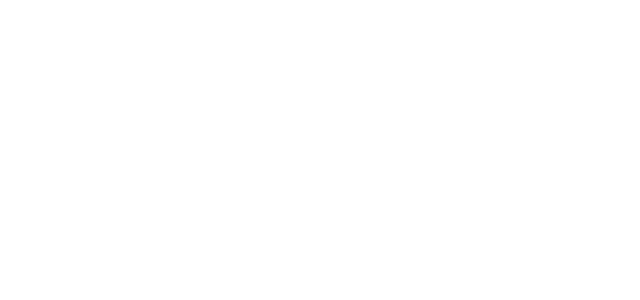
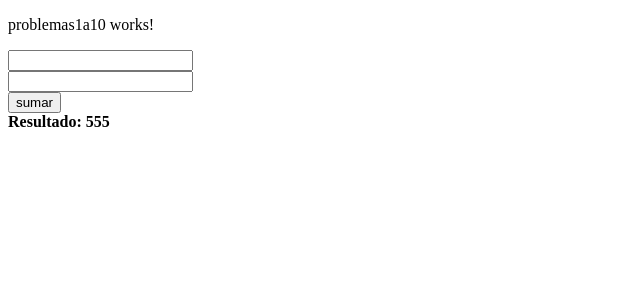
Before and after one commit to FranciscoFrontEndDeveloper/100-problemas-con-RxJs, an Angular app: page / in a window 1280 px wide. Shown: the top 300 px of the page, without its empty margins (0-640 px from the left). Built offline with nearby package versions, Linux system fonts and the light colour scheme.

Commit message:
componente problemas 1 al 10 creado y declarado

```diff
--- a/src/app/app.component.html
+++ b/src/app/app.component.html
@@ -1,2 +1,3 @@
+<app-problemas1a10></app-problemas1a10>
 
 <router-outlet></router-outlet>
--- a/src/app/app.module.ts
+++ b/src/app/app.module.ts
@@ -3,6 +3,7 @@
 
 import { AppRoutingModule } from './app-routing.module';
 import { AppComponent } from './app.component';
+import { Problemas1a10Module } from './problemas1a10/problemas1a10.module';
 
 @NgModule({
   declarations: [
@@ -10,7 +11,8 @@
   ],
   imports: [
     BrowserModule,
-    AppRoutingModule
+    AppRoutingModule,
+    Problemas1a10Module
   ],
   providers: [],
   bootstrap: [AppComponent]
--- /dev/null
+++ b/src/app/problemas1a10/problemas1a10-routing.module.ts
@@ -0,0 +1,10 @@
+import { NgModule } from '@angular/core';
+import { RouterModule, Routes } from '@angular/router';
+
+const routes: Routes = [];
+
+@NgModule({
+  imports: [RouterModule.forChild(routes)],
+  exports: [RouterModule]
+})
+export class Problemas1a10RoutingModule { }
--- /dev/null
+++ b/src/app/problemas1a10/problemas1a10/problemas1a10.component.html
@@ -0,0 +1,7 @@
+<p>problemas1a10 works!</p>
+<div>
+  <div><input type="number" /></div>
+  <div><input type="number" /></div>
+  <div><input type="button" value="sumar" /></div>
+  <div><strong>Resultado: 555</strong></div>
+</div>
--- /dev/null
+++ b/src/app/problemas1a10/problemas1a10/problemas1a10.component.ts
@@ -0,0 +1,15 @@
+import { Component, OnInit } from '@angular/core';
+
+@Component({
+  selector: 'app-problemas1a10',
+  templateUrl: './problemas1a10.component.html',
+  styleUrls: ['./problemas1a10.component.sass']
+})
+export class Problemas1a10Component implements OnInit {
+
+  constructor() { }
+
+  ngOnInit(): void {
+  }
+
+}
```
Also changed, not shown: src/app/problemas1a10/problemas1a10.module.ts (added, +18 -0 lines), src/app/problemas1a10/problemas1a10/problemas1a10.component.sass (added), 1 other file (tests, documents, lock files or other folders).
